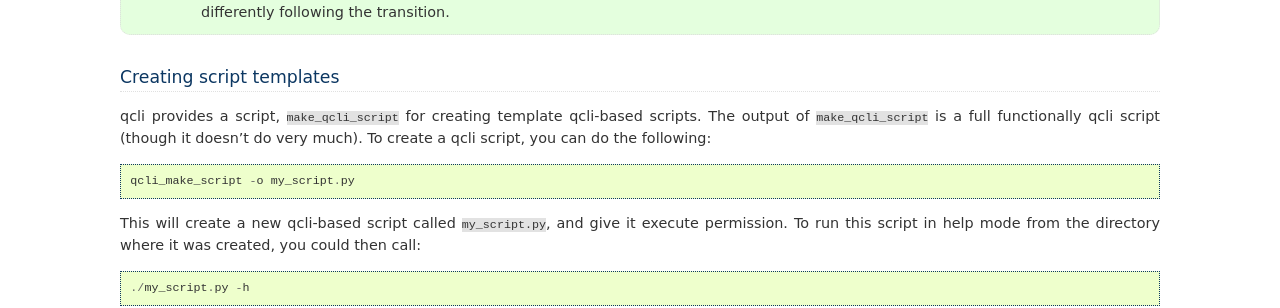
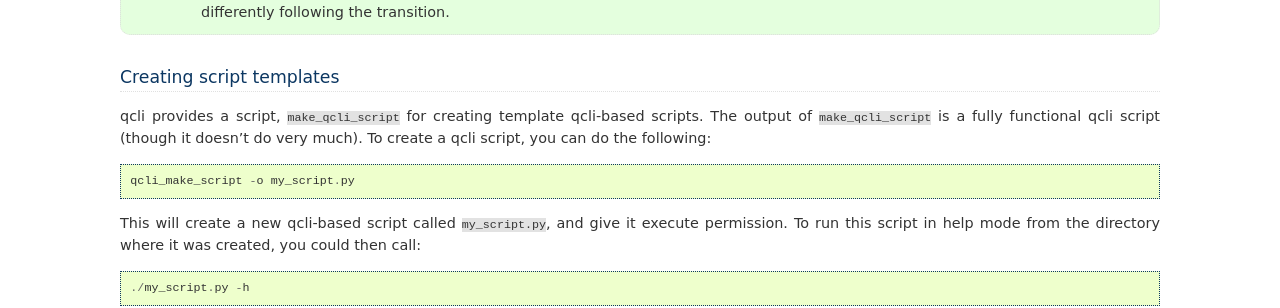
Before and after one commit to biocore/pyqi, a Sphinx documentation site: the page built from doc/tutorials/creating_a_qcli_based_script.rst, in a window 1280 px wide and 900 px high, scrolled down 310 px. Shown: the part 152-460 px from the top of the window. Built offline with Sphinx 7.4.7, drawn with Linux system fonts in a browser that asks for light colours.

Commit message:
fixed typo

```diff
--- a/doc/tutorials/creating_a_qcli_based_script.rst
+++ b/doc/tutorials/creating_a_qcli_based_script.rst
@@ -14,7 +14,7 @@ This page will help you develop your command line interfaces, but you should sti
 
 Creating script templates
 =========================
-qcli provides a script, ``make_qcli_script`` for creating template qcli-based scripts. The output of ``make_qcli_script`` is a full functionally qcli script (though it doesn't do very much). To create a qcli script, you can do the following::
+qcli provides a script, ``make_qcli_script`` for creating template qcli-based scripts. The output of ``make_qcli_script`` is a fully functional qcli script (though it doesn't do very much). To create a qcli script, you can do the following::
 
 	qcli_make_script -o my_script.py
 
```
